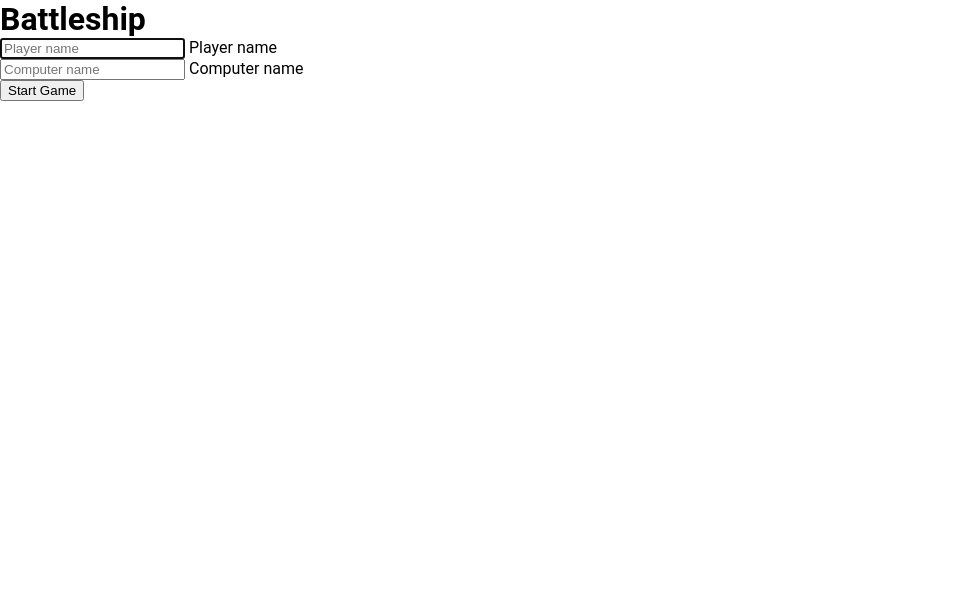
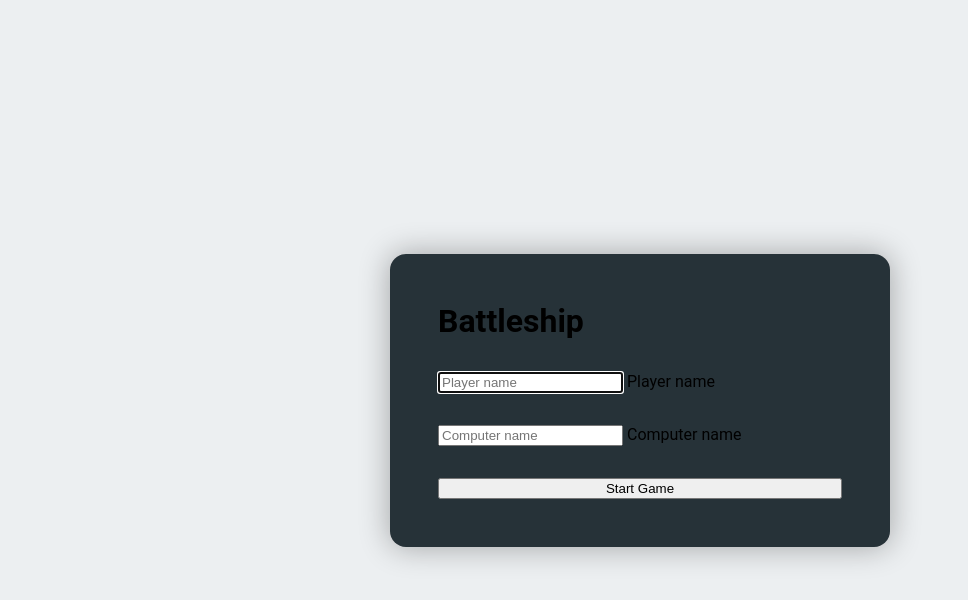
Before and after one commit to catalinbroinas/battleship, a website built with webpack: page src/template.html in a window 1280 px wide. Shown: the whole page, without its empty margins (0-968 px from the left). Built offline with nearby package versions, Linux system fonts and the light colour scheme; a web font is replaced by a local one.

Commit message:
feat: add style for page layout

```diff
--- a/src/css/styles.css
+++ b/src/css/styles.css
@@ -83,3 +83,31 @@ ul {
 * {
   box-sizing: border-box;
 }
+
+/* Layout */
+.container-fluid {
+  max-width: 100vw;
+  min-height: 100vh;
+  background-color: #eceff1;
+  display: flex;
+  justify-content: center;
+  align-items: center;
+}
+
+.container {
+  width: min(1320px, 100%);
+}
+
+.form-wrapper {
+  position: relative;
+  margin: auto;
+  background-color: #263238;
+  border-radius: 1rem;
+  padding: 3rem;
+  width: min(500px, 100%);
+  display: flex;
+  flex-flow: column wrap;
+  gap: 2rem;
+  box-shadow: 0 0 30px 0.0625rem rgba(0, 0, 0, 0.3019607843);
+  z-index: 2;
+}
```
